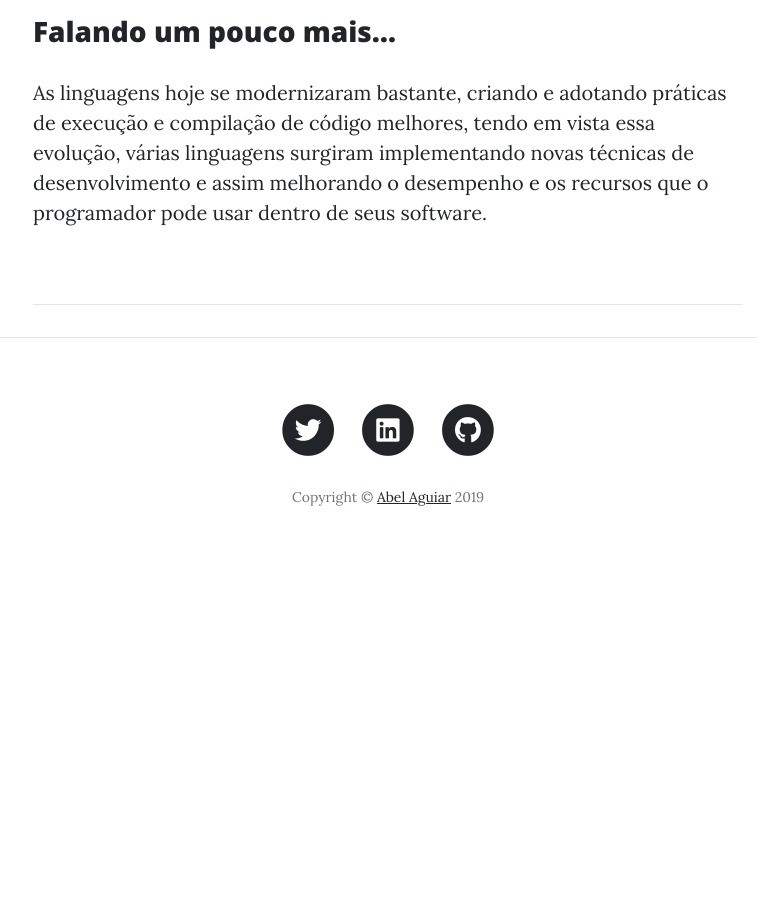
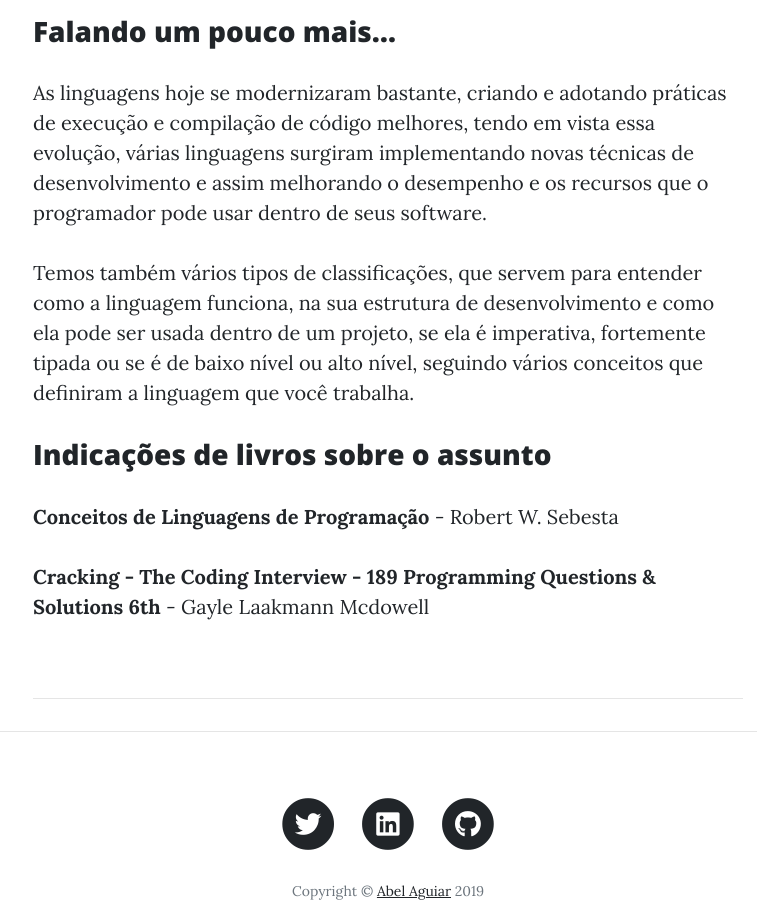
Before and after one commit to AbelAguiar/Blog, a Jekyll site: the page built from _posts/2019-06-10-linguagens-compiladas-interpretadas-e-hibridas.markdown, in a window 1280 px wide and 900 px high, scrolled down 1711 px. Shown: the whole window, without its empty margins (252-1009 px from the left). Built offline with Jekyll 4.4.1, drawn with Linux system fonts in a browser that asks for light colours; comment, search, counter and statistics services are not loaded; before the commit the page ends 2284 px from its top, so only the background shows below that.

Commit message:
update post

```diff
--- a/_posts/2019-06-10-linguagens-compiladas-interpretadas-e-hibridas.markdown
+++ b/_posts/2019-06-10-linguagens-compiladas-interpretadas-e-hibridas.markdown
@@ -39,3 +39,11 @@ São aquelas que implementam as duas formas de leituras, compilado e interpretad
 ### Falando um pouco mais…
 
 As linguagens hoje se modernizaram bastante, criando e adotando práticas de execução e compilação de código melhores, tendo em vista essa evolução, várias linguagens surgiram implementando novas técnicas de desenvolvimento e assim melhorando o desempenho e os recursos que o programador pode usar dentro de seus software.
+
+Temos também vários tipos de classificações, que servem para entender como a linguagem funciona, na sua estrutura de desenvolvimento e como ela pode ser usada dentro de um projeto, se ela é imperativa, fortemente tipada ou se é de baixo nível ou alto nível, seguindo vários conceitos que definiram a linguagem que você trabalha.
+
+### Indicações de livros sobre o assunto
+
+**Conceitos de Linguagens de Programação** - Robert W. Sebesta
+
+**Cracking - The Coding Interview - 189 Programming Questions & Solutions 6th** - Gayle Laakmann Mcdowell
```
